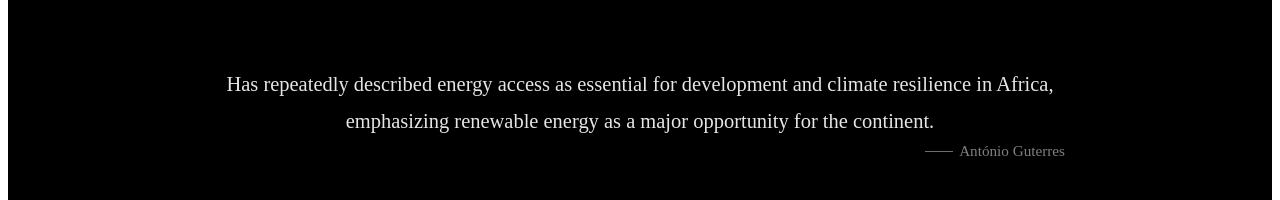
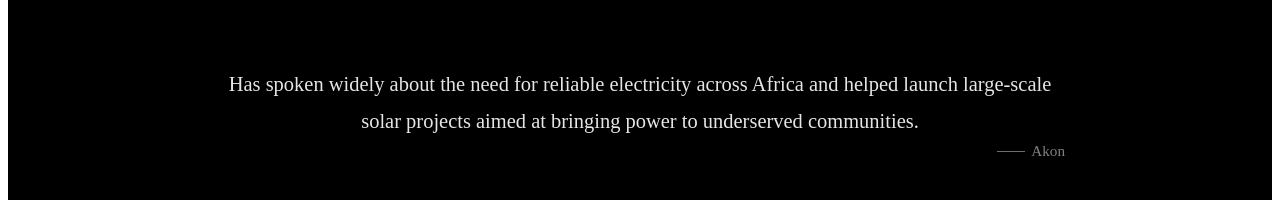
Before and after one commit to 2black4coal/light-up-africa, a React (Vite) app: page /lighthope in a window 1280 px wide. Shown: the part 556-756 px from the top of the page. Built offline with nearby package versions, Linux system fonts and the light colour scheme.

Commit message:
vercl.js

```diff
--- a/src/pages/LightHope.jsx
+++ b/src/pages/LightHope.jsx
@@ -9,6 +9,15 @@
   const navigate = useNavigate();
 
   const leaders = [
+    {
+  quote: `Has spoken widely about the need for reliable electricity across Africa and helped launch large-scale solar projects aimed at bringing power to underserved communities.`,
+  name: 'Akon'
+},
+{
+  quote: `Has emphasized that protecting the planet and expanding clean energy solutions are essential for long-term human progress.`,
+  name: 'Jeff Bezos'
+},
+,
     {
       quote: `Has repeatedly described energy access as essential for development and climate resilience in Africa, emphasizing renewable energy as a major opportunity for the continent.`,
       name: 'António Guterres'
@@ -29,6 +38,7 @@
       quote: `Has supported rural electrification programs aimed at improving education, healthcare delivery, and women-led enterprises.`,
       name: 'Samia Suluhu Hassan'
     },
+
     {
       quote: `Has framed electricity and digital infrastructure as foundational to modernization and economic transformation.`,
       name: 'Paul Kagame'
@@ -86,9 +96,23 @@
       name: "Fatih Birol"
     },
     {
+  quote: `Has spoken about the creativity and resilience of African youth, emphasizing that opportunity—not talent—is what many lack.`,
+  name: 'Trevor Noah'
+},
+    {
+  quote: `Has noted that solar energy is one of the most abundant resources on Earth and could power entire regions if properly harnessed.`,
+  name: 'Elon Musk'
+},
+
+    {
       quote: "Advocates for accelerating clean energy production and expanding access, emphasizing that a just energy transition must support developing nations.",
       name: "Luiz Inácio Lula da Silva"
     },
+    {
+  quote: `Has emphasized that Africa’s progress depends on strong institutions, reliable infrastructure, and investments that empower communities.`,
+  name: 'Mo Ibrahim'
+},
+
     {
       quote: "Calls on world leaders to set ambitious renewable energy targets and scale up action to deliver electricity access and clean power for all.",
       name: "Global Renewables Alliance"
```
Also changed, not shown: vercel.json (added).
